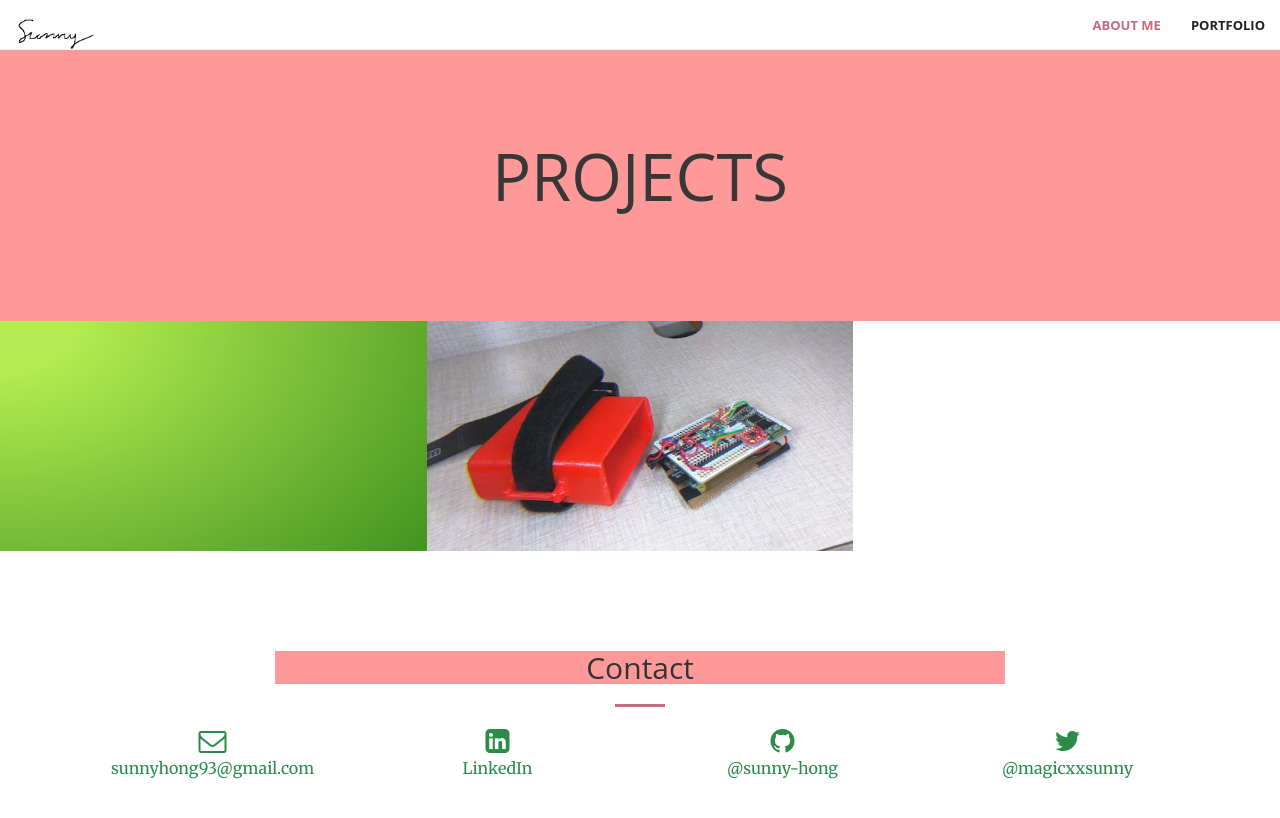
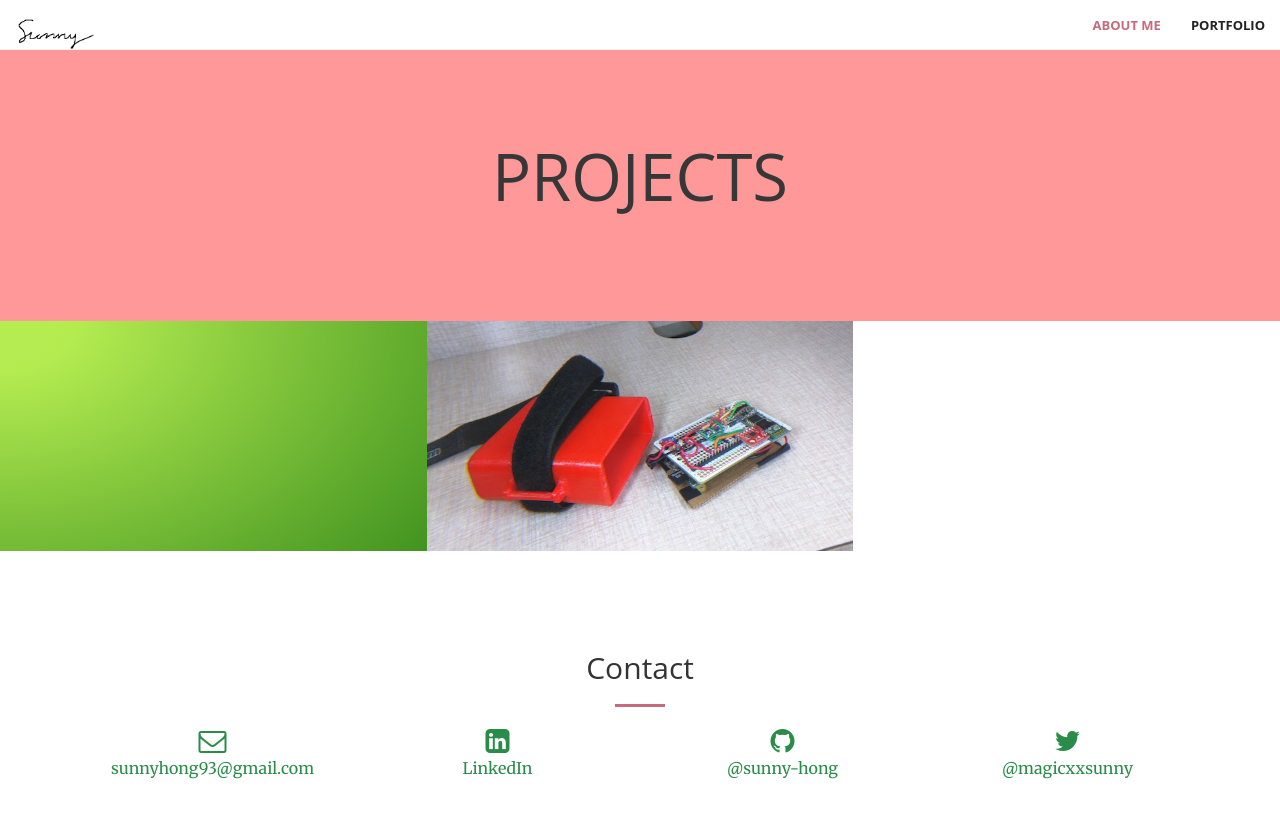
Before and after one commit to sunny-hong/sunny-hong.github.io, a Jekyll site: the page index.html, which Jekyll copies as it is, in a window 1280 px wide and 900 px high, scrolled down 1390 px. Shown: the top 818 px of the window. Built offline with Jekyll 4.4.1, drawn with Linux system fonts in a browser that asks for light colours; some web fonts are replaced.

Commit message:
Contact font-background removal -- bg-red

```diff
--- a/index.html
+++ b/index.html
@@ -164,7 +164,7 @@
 			<div class="container">
 
 					<div class="col-lg-8 col-lg-offset-2 text-center">
-						<h2 class="section-heading bg-red">Contact</h2>
+						<h2 class="section-heading">Contact</h2>
 						<hr class="primary">
 
 					</div>
```
